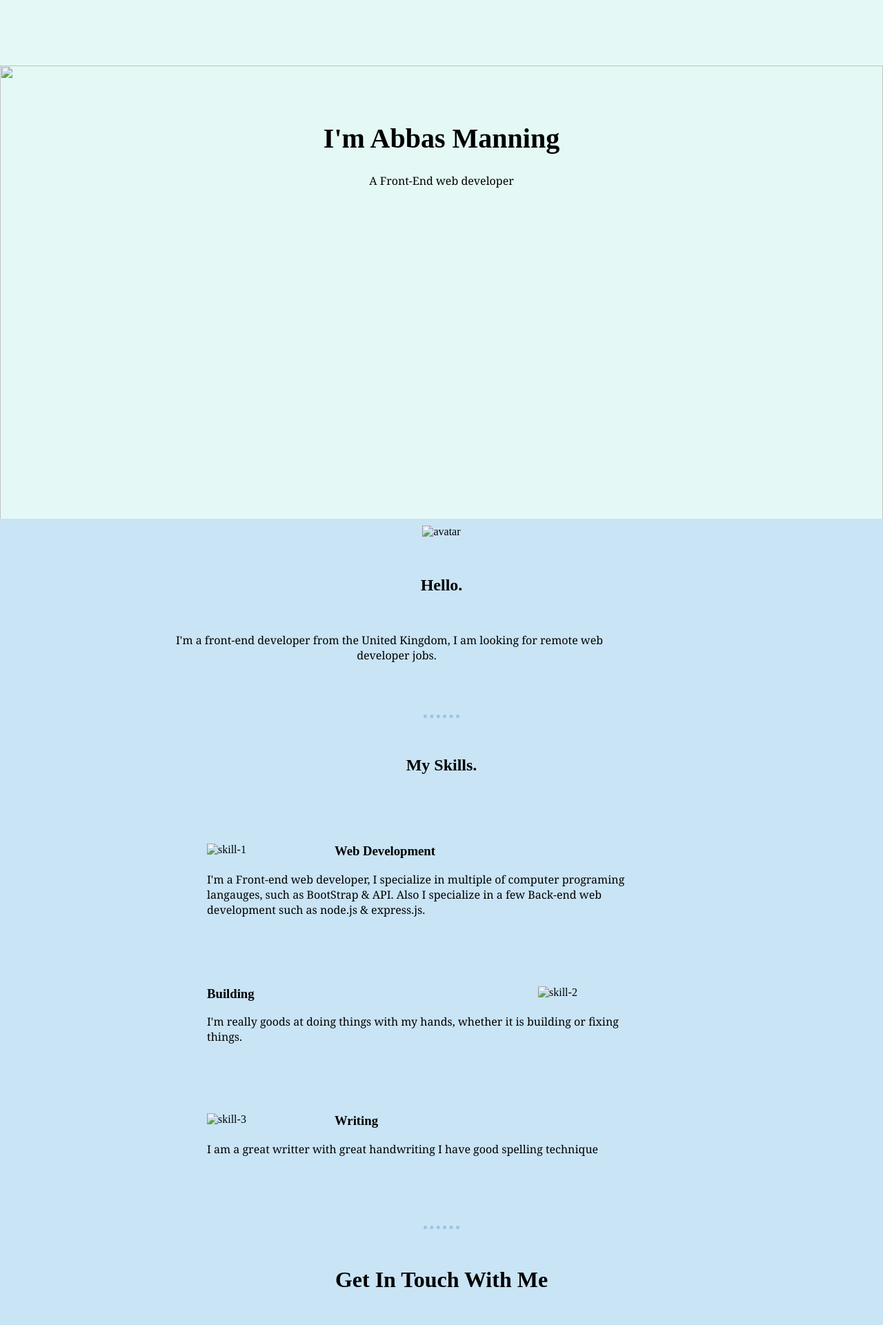
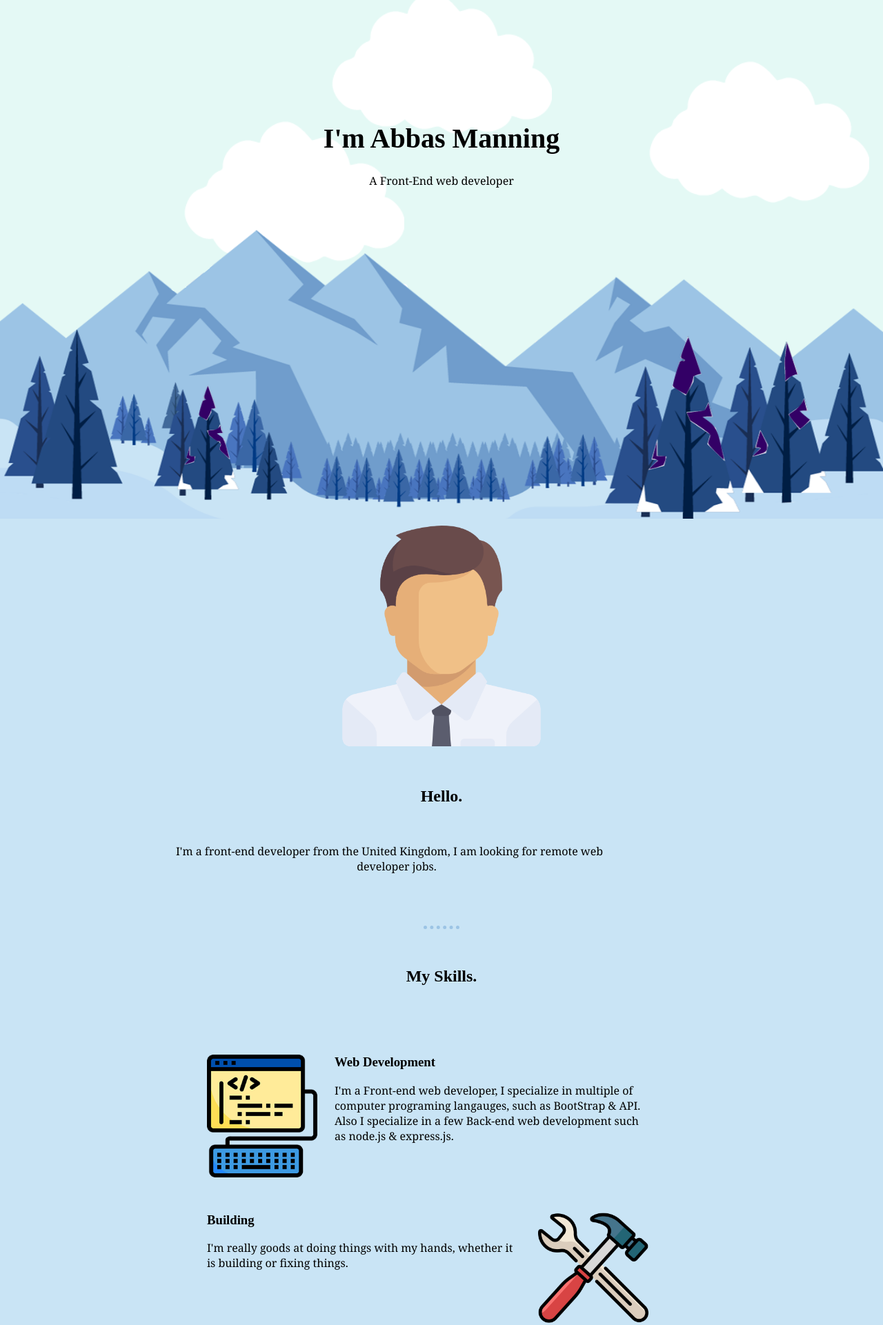
Before and after one commit to bigtester601/Abbas-Manning, a plain HTML site: page index.html in a window 1280 px wide. Shown: the part 11-1932 px from the top of the page at 69% size. Drawn offline with Linux system fonts and the light colour scheme; files that its build step writes are made by us from their sources.

Commit message:
Update index.html

```diff
--- a/index.html
+++ b/index.html
@@ -3,23 +3,23 @@
         <head>
             <meta "charset=utf-8" />
             <title>Abbas Manning</title>
-            <link rel="stylesheet" href="css/style.css">
-            <link rel="icon" href="images/favicon.ico">
+            <link rel="stylesheet" href="style.css">
+            <link rel="icon" href="favicon.ico">
         </head>
 
         <body>
             <div class="top-container">
-                <img class="sky-1"src = "images/clouds.png" alt "Landscape"/>
-                <img class="sky-2"src = "images/clouds.png" alt "Landscape"/>
-                <img class="sky-3"src = "images/clouds.png" alt "Landscape"/>
-                <img class="land"src = "images/mount-clouds.png" alt width="975" height="800"  "Landscape"/>
+                <img class="sky-1"src = "clouds.png" alt "Landscape"/>
+                <img class="sky-2"src = "clouds.png" alt "Landscape"/>
+                <img class="sky-3"src = "clouds.png" alt "Landscape"/>
+                <img class="land"src = "mount-clouds.png" alt width="975" height="800"  "Landscape"/>
                 <div class="brief">
                 <h1 class="name">I'm Abbas Manning</h1>
                 <p>A Front-End web developer</p></div>
             </div>
             <div class="middle-container">
                 <div class="profile">
-                    <img class="avatar" src="images/boss.png" alt="avatar">
+                    <img class="avatar" src="boss.png" alt="avatar">
                     <h2>Hello.</h2>
                     <p class="explanation">I'm a front-end developer from the United Kingdom, I am looking for remote web developer jobs.</p>
                 </div>
@@ -27,17 +27,17 @@
                 <div class="skills">
                     <h2>My Skills.</h2>
                     <div class="skill-row">
-                        <img class="skill-1" src="images/coding.png" alt="skill-1">
+                        <img class="skill-1" src="coding.png" alt="skill-1">
                         <h3>Web Development</h3>
                         <p class="skill-1-description">I'm a Front-end web developer, I specialize in multiple of computer programing langauges, such as BootStrap & API. Also I specialize in a few Back-end web development such as node.js & express.js.</p>
                     </div>
                     <div class="skill-row">
-                        <img class="skill-2" src="images/hammer.png" alt="skill-2">
+                        <img class="skill-2" src="hammer.png" alt="skill-2">
                         <h3>Building</h3>
                         <p>I'm really goods at doing things with my hands, whether it is building or fixing things.</p>
                     </div>
                     <div class="skill-row">
-                        <img class="skill-3" src="images/writing.png" alt="skill-3">
+                        <img class="skill-3" src="writing.png" alt="skill-3">
                         <h3>Writing</h3>
                         <p>I am a great writter with great handwriting I have good spelling technique</p>
                     </div>
@@ -51,9 +51,9 @@
             </div>
             <div class="bottom-container">
                 <h3>Contact Me</h3>
-                       <a class="footer-link" href=""><img class="contact" src="images/facebook.png" alt="facebook"></a>
-                       <a class="footer-link" href=""><img class="contact" src="images/behance.png" alt="behance"></a>
-                       <a class="footer-link" href=""><img class="contact" src="images/twitter.png" alt="twitter"></a>
+                       <a class="footer-link" href=""><img class="contact" src="facebook.png" alt="facebook"></a>
+                       <a class="footer-link" href=""><img class="contact" src="behance.png" alt="behance"></a>
+                       <a class="footer-link" href=""><img class="contact" src="twitter.png" alt="twitter"></a>
                 <p class="copyright">© 2020 Abbas Manning.</p>
             </div>
         </body>
```
